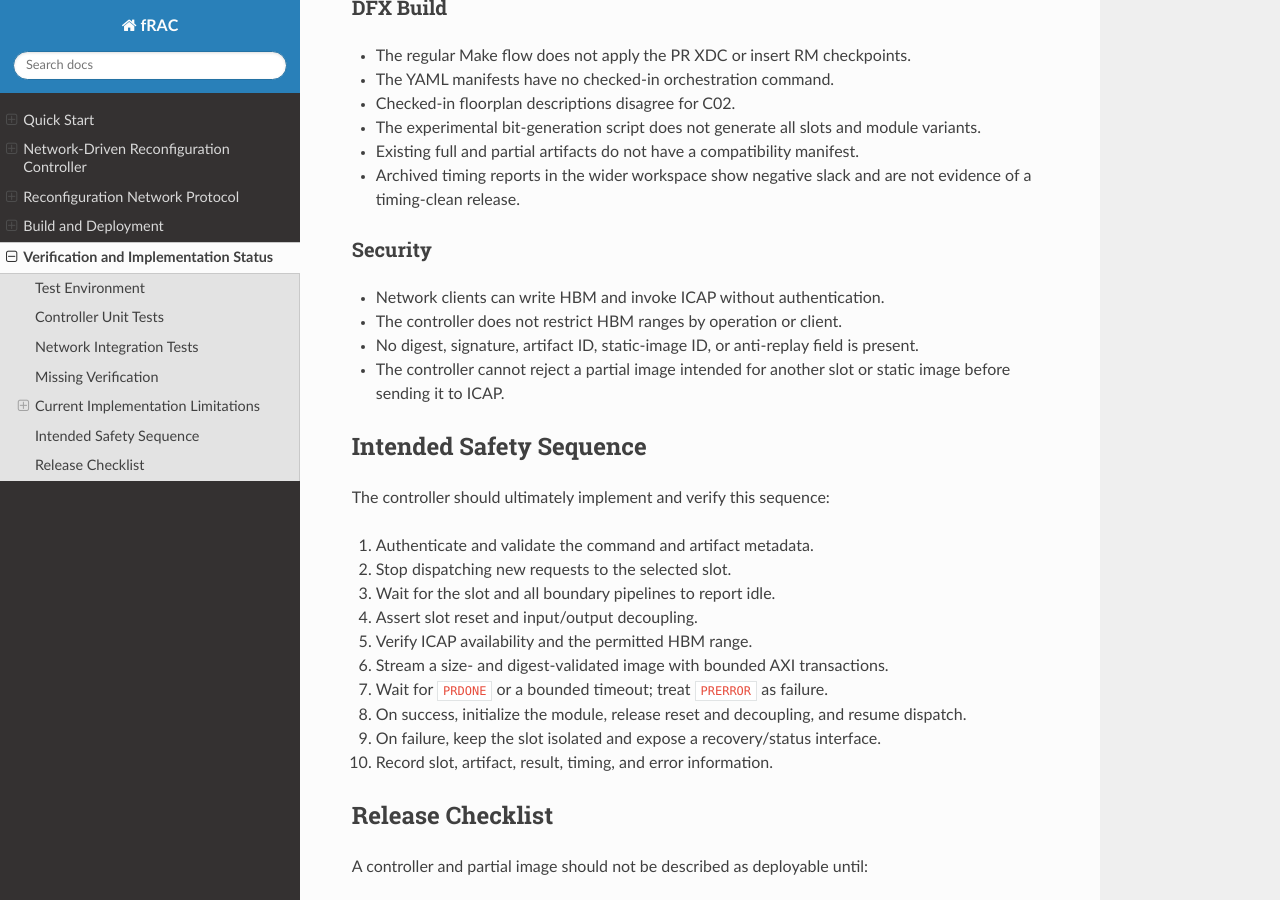
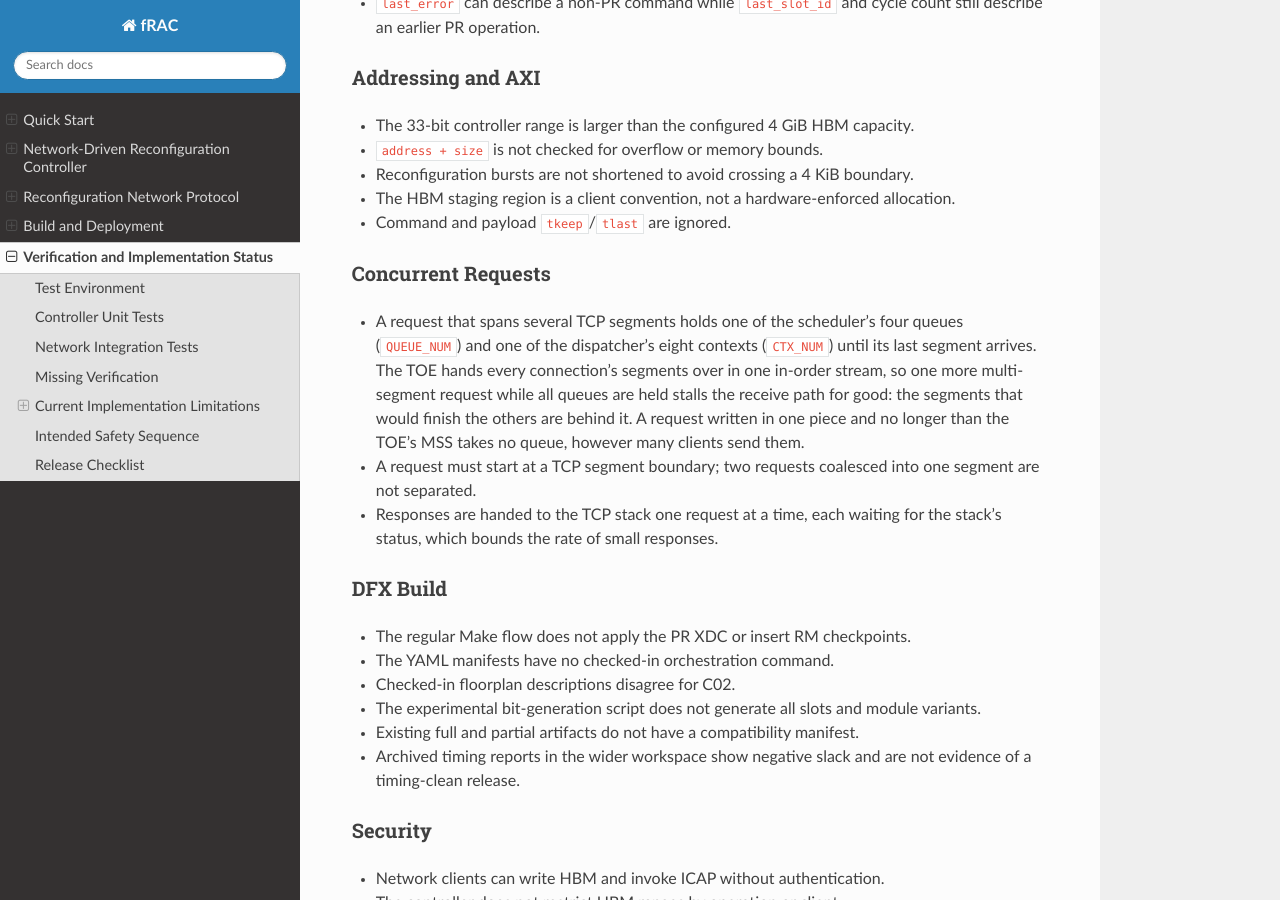
Before and after one commit to accl-kaust/frac-atc-artifact, a Sphinx documentation site: the page built from docs/verification-and-status.rst, in a window 1280 px wide and 900 px high, scrolled down 3092 px. Built offline with Sphinx 7.4.7 and the Read the Docs theme 3.1.0, drawn with Linux system fonts in a browser that asks for light colours; some of the changed text lies outside the part shown.

Commit message:
docs: multi-client coverage and the concurrent-request limit
verification-and-status gains what test_multiclient covers and a
Concurrent Requests limitation: a request spanning segments holds one of
four scheduler queues and one of eight dispatcher contexts until its last
segment, and one more such request while all queues are held stalls the
in-order receive path for good; requests must start at segment
boundaries; responses go to the TCP stack one request at a time.

```diff
--- a/docs/verification-and-status.rst
+++ b/docs/verification-and-status.rst
@@ -65,6 +65,20 @@
 
 The checked-in ``results.xml`` records 18 passing tests for the complete integration
 suite. It does not issue an integrated ``RECONF_ICAP`` or ``QUERY_STATUS`` request.
+
+The same run includes ``test_multiclient``, which drives several connections at
+once through a model of the TOE's shared RX FIFO and checks that every response
+comes back whole, exactly once, on its own connection, announced with its own
+length:
+
+-  One-segment requests from one, four, and sixteen clients, the last with two
+   requests in flight each, and single-line requests back to back with
+   multi-line ones.
+-  Requests framed as ``sw/app`` frames them, a header segment and then the
+   data, from two and four clients.
+-  A TX side that refuses requests for want of window or for a closed
+   connection.
+-  The concurrent-request limit below, as an expected failure.
 
 An additional direct SystemVerilog HBM-write test is available:
 
@@ -139,6 +153,22 @@
    allocation.
 -  Command and payload ``tkeep``/``tlast`` are ignored.
 
+Concurrent Requests
+~~~~~~~~~~~~~~~~~~~
+
+-  A request that spans several TCP segments holds one of the scheduler's four
+   queues (``QUEUE_NUM``) and one of the dispatcher's eight contexts
+   (``CTX_NUM``) until its last segment arrives. The TOE hands every
+   connection's segments over in one in-order stream, so one more multi-segment
+   request while all queues are held stalls the receive path for good: the
+   segments that would finish the others are behind it. A request written in
+   one piece and no longer than the TOE's MSS takes no queue, however many
+   clients send them.
+-  A request must start at a TCP segment boundary; two requests coalesced into
+   one segment are not separated.
+-  Responses are handed to the TCP stack one request at a time, each waiting
+   for the stack's status, which bounds the rate of small responses.
+
 DFX Build
 ~~~~~~~~~
 
```
